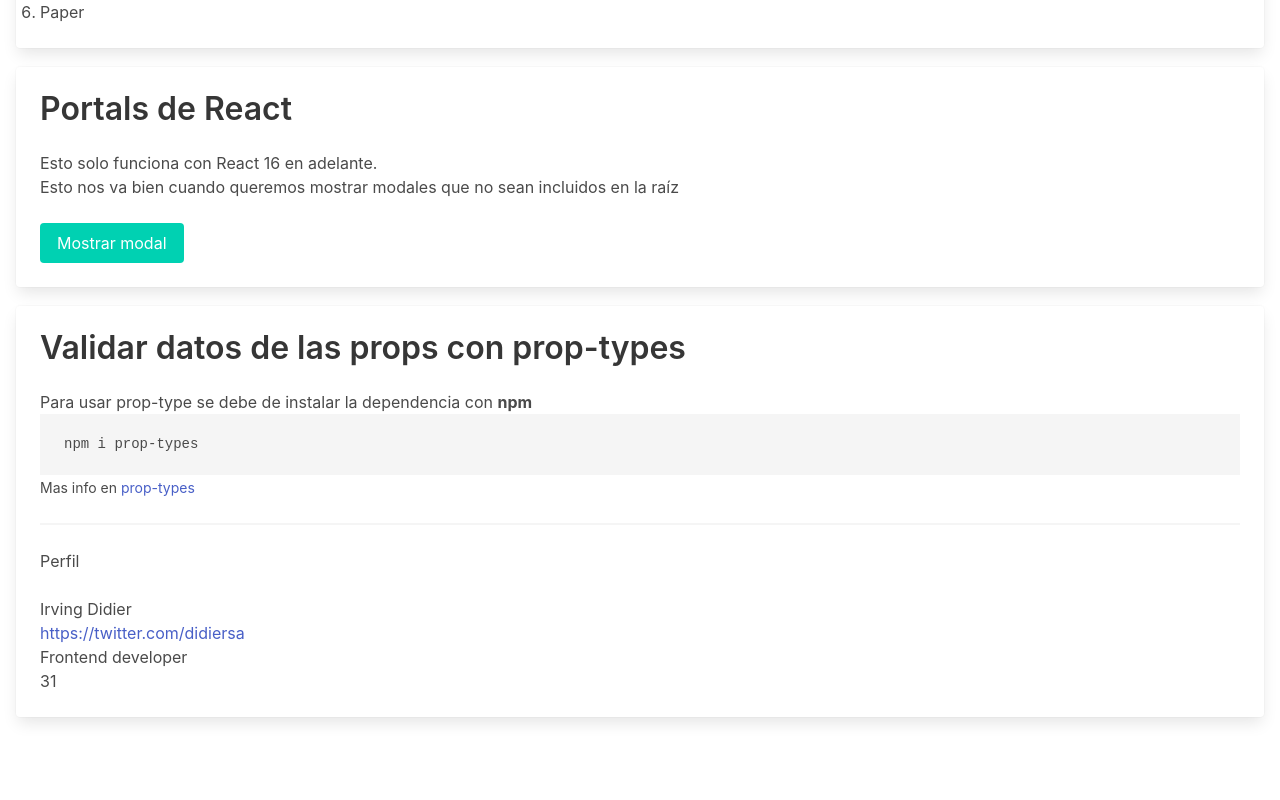
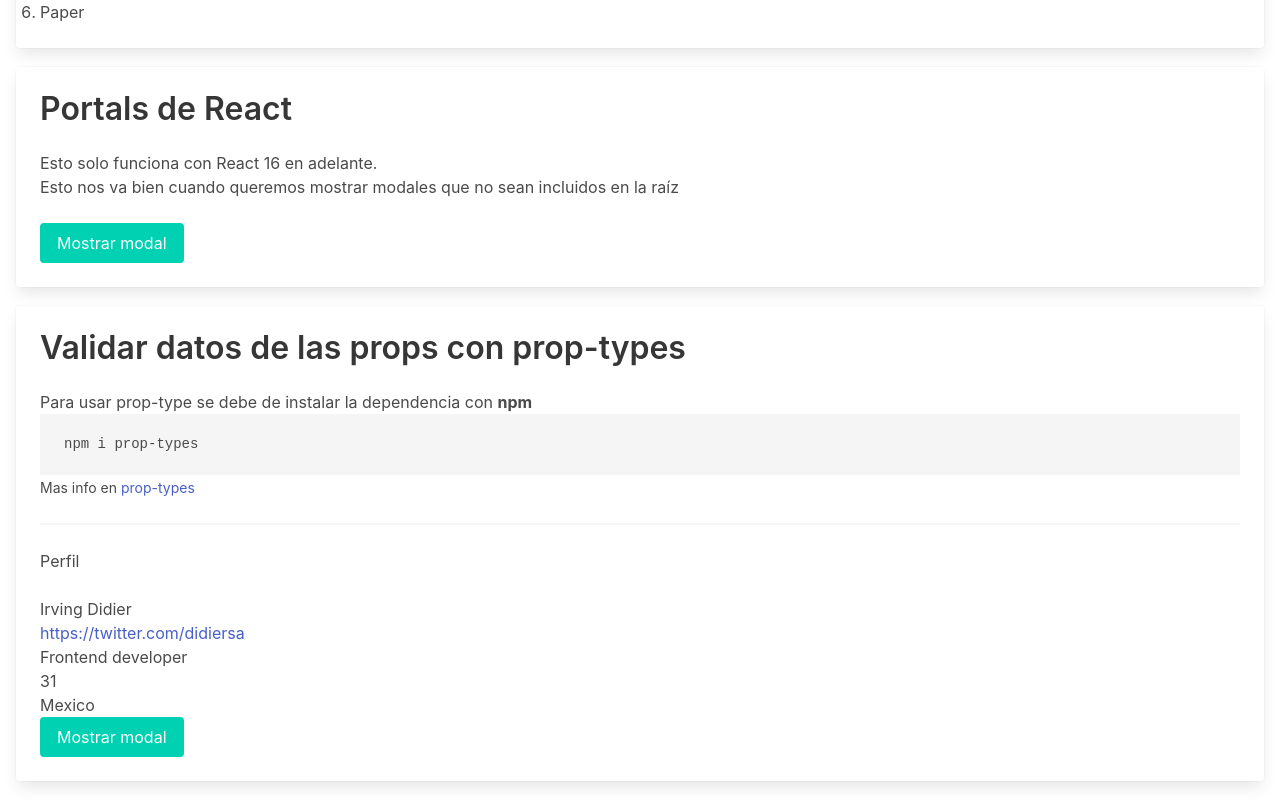
Before and after one commit to bider88/basic-react, a React (Create React App) app: page / in a window 1280 px wide. Shown: the part 2157-2957 px from the top of the page. Before the commit the page ends 2893 px from the top, so only its background shows below. Built offline with nearby package versions, Linux system fonts and the light colour scheme.

Commit message:
Default data with defaultProps

```diff
--- a/src/components/ValidPropTypes/ValidPropTypes.js
+++ b/src/components/ValidPropTypes/ValidPropTypes.js
@@ -1,18 +1,30 @@
 import React from 'react'
 import PropTypes from 'prop-types'
 
+const noop = () => {}
 export default class ValidPropTypes extends React.Component {
 
   // Valida que el tipo de dato sea el esperado
   static propTypes = {
-    name: PropTypes.string,
+    name: PropTypes.string.isRequired,
     twitter: PropTypes.string,
     bio: PropTypes.string,
-    age: PropTypes.number
+    age: PropTypes.number,
+    country: PropTypes.string.isRequired
+  }
+
+  // Valores por defecto si no se paso por las props
+  static defaultProps = {
+    country: 'Mexico',
+    greeting: noop
+  }
+
+  greeting = () => {
+    this.props.greeting()
   }
 
   render() {
-    const {name, twitter, bio, age} = this.props
+    const {name, twitter, bio, age, country} = this.props
     return (
       <div className='card'>
         <div className='card-content'>
@@ -29,6 +41,8 @@ export default class ValidPropTypes extends React.Component {
           <p><a href={ twitter } target='_blank' rel='noopener noreferrer'>{ twitter }</a></p>
           <p>{ bio }</p>
           <p>{ age }</p>
+          <p>{ country }</p>
+          <button className='button is-primary' onClick= { this.greeting }>Mostrar modal</button>
         </div>
       </div>
     )
```
